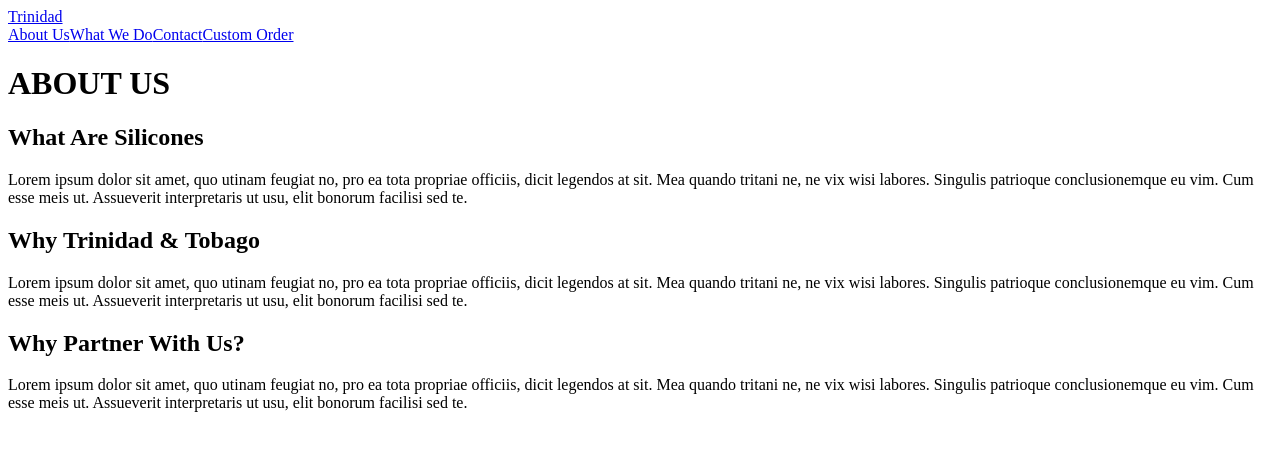
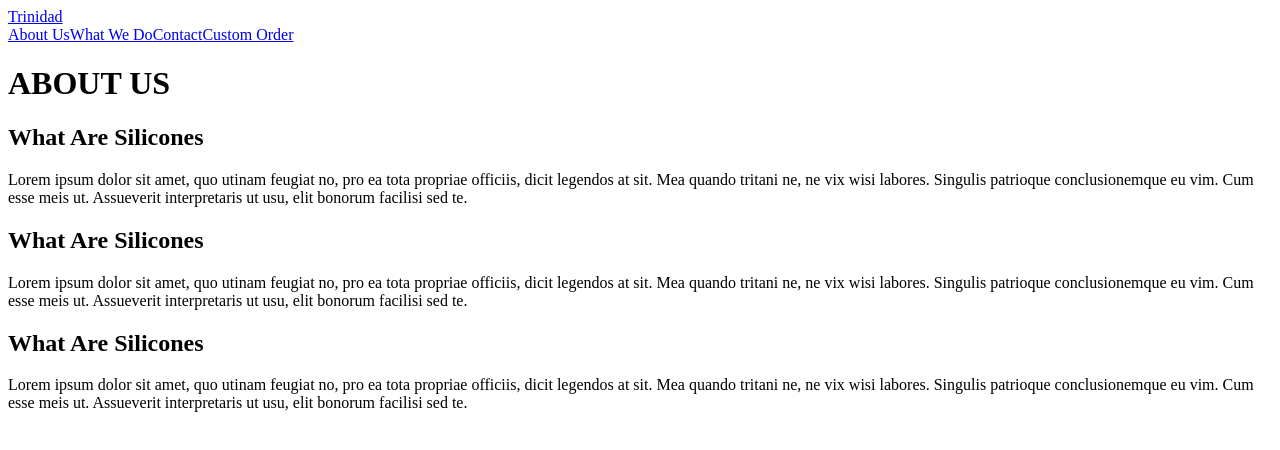
Before and after one commit to AurlinD/trinidad, a React (Create React App) app in the folder client/: page /about_us in a window 1280 px wide. Shown: the top 450 px of the page. Built offline with nearby package versions, Linux system fonts and the light colour scheme.

Commit message:
changed aboutUs page to work with components

```diff
--- /dev/null
+++ b/client/src/components/AboutUsBox.js
@@ -0,0 +1,12 @@
+import React, { Component } from "react";
+
+export default class AboutUsBox extends Component {
+  render() {
+    return(
+    <div>
+      <h2> What Are Silicones </h2>
+      <p> Lorem ipsum dolor sit amet, quo utinam feugiat no, pro ea tota propriae officiis, dicit legendos at sit. Mea quando tritani ne, ne vix wisi labores. Singulis patrioque conclusionemque eu vim. Cum esse meis ut. Assueverit interpretaris ut usu, elit bonorum facilisi sed te. </p>
+    </div>
+    );
+  }
+}
--- a/client/src/components/pages/AboutUs.js
+++ b/client/src/components/pages/AboutUs.js
@@ -1,23 +1,13 @@
 import React from "react";
+
+import AboutUsBox from "../AboutUsBox.js";
 
 export default function AboutUs() {
   return <div>
 
   <h1>ABOUT US</h1>
-  <div>
-    <h2> What Are Silicones </h2>
-    <p> Lorem ipsum dolor sit amet, quo utinam feugiat no, pro ea tota propriae officiis, dicit legendos at sit. Mea quando tritani ne, ne vix wisi labores. Singulis patrioque conclusionemque eu vim. Cum esse meis ut. Assueverit interpretaris ut usu, elit bonorum facilisi sed te. </p>
+  <AboutUsBox />
+  <AboutUsBox />
+  <AboutUsBox />
   </div>
-
-  <div>
-    <h2> Why Trinidad & Tobago </h2>
-    <p> Lorem ipsum dolor sit amet, quo utinam feugiat no, pro ea tota propriae officiis, dicit legendos at sit. Mea quando tritani ne, ne vix wisi labores. Singulis patrioque conclusionemque eu vim. Cum esse meis ut. Assueverit interpretaris ut usu, elit bonorum facilisi sed te. </p>
-  </div>
-
-  <div>
-    <h2> Why Partner With Us? </h2>
-    <p> Lorem ipsum dolor sit amet, quo utinam feugiat no, pro ea tota propriae officiis, dicit legendos at sit. Mea quando tritani ne, ne vix wisi labores. Singulis patrioque conclusionemque eu vim. Cum esse meis ut. Assueverit interpretaris ut usu, elit bonorum facilisi sed te. </p>
-  </div>
-
-  </div>;
 }
```
Also changed, not shown: 1 other file (tests, documents, lock files or other folders).
